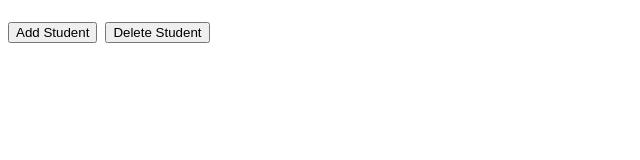
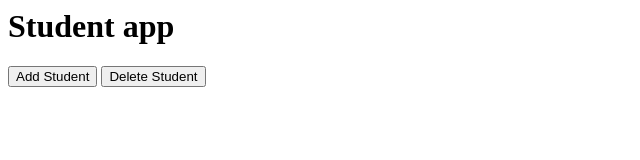
Before and after one commit to QT-2005/QLDA-student-management, a plain HTML site: page student-management/index.html in a window 1280 px wide. Shown: the whole page, without its empty margins (0-640 px from the left). Drawn offline with Linux system fonts and the light colour scheme.

Commit message:
fix/index

```diff
--- a/student-management/index.html
+++ b/student-management/index.html
@@ -1,4 +1,3 @@
-<h1>
+<h1> Student app </h1>
     <button> Add Student </button>
     <button> Delete Student </button>
-</h1>
```
